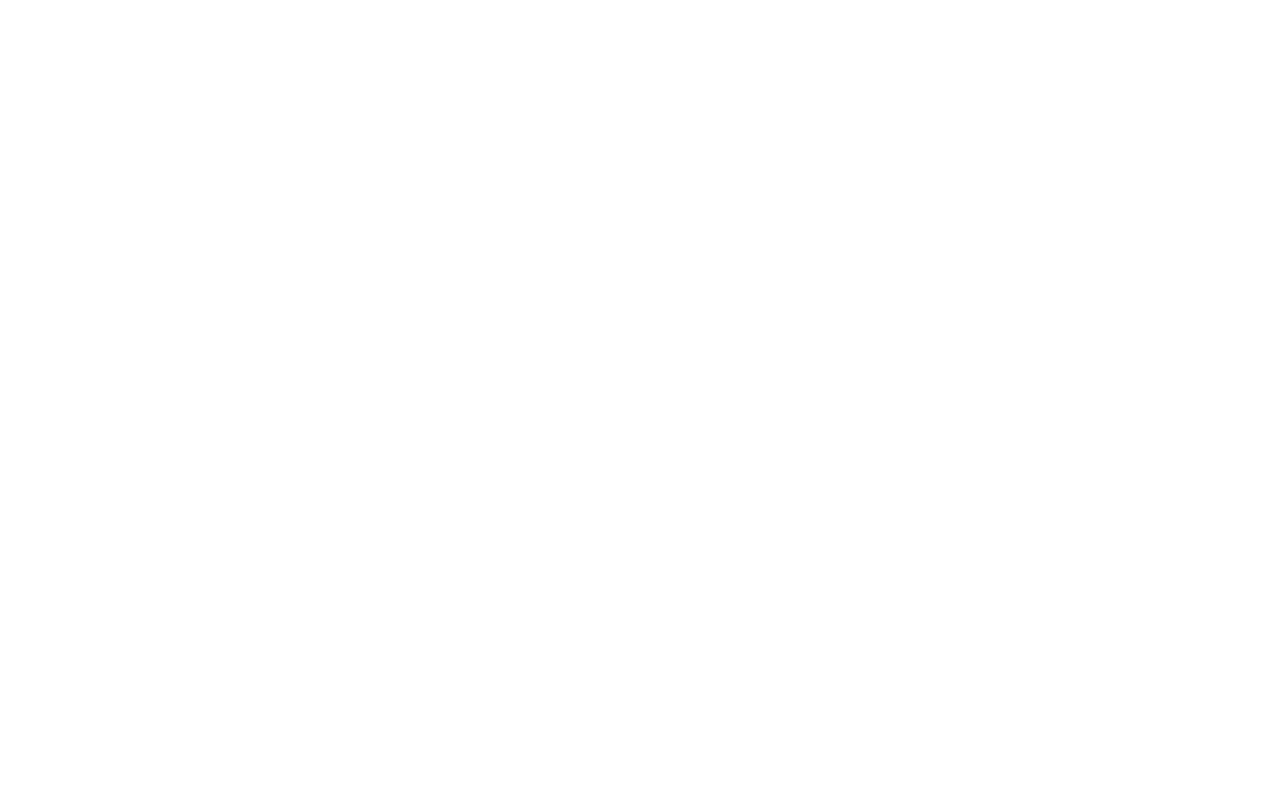
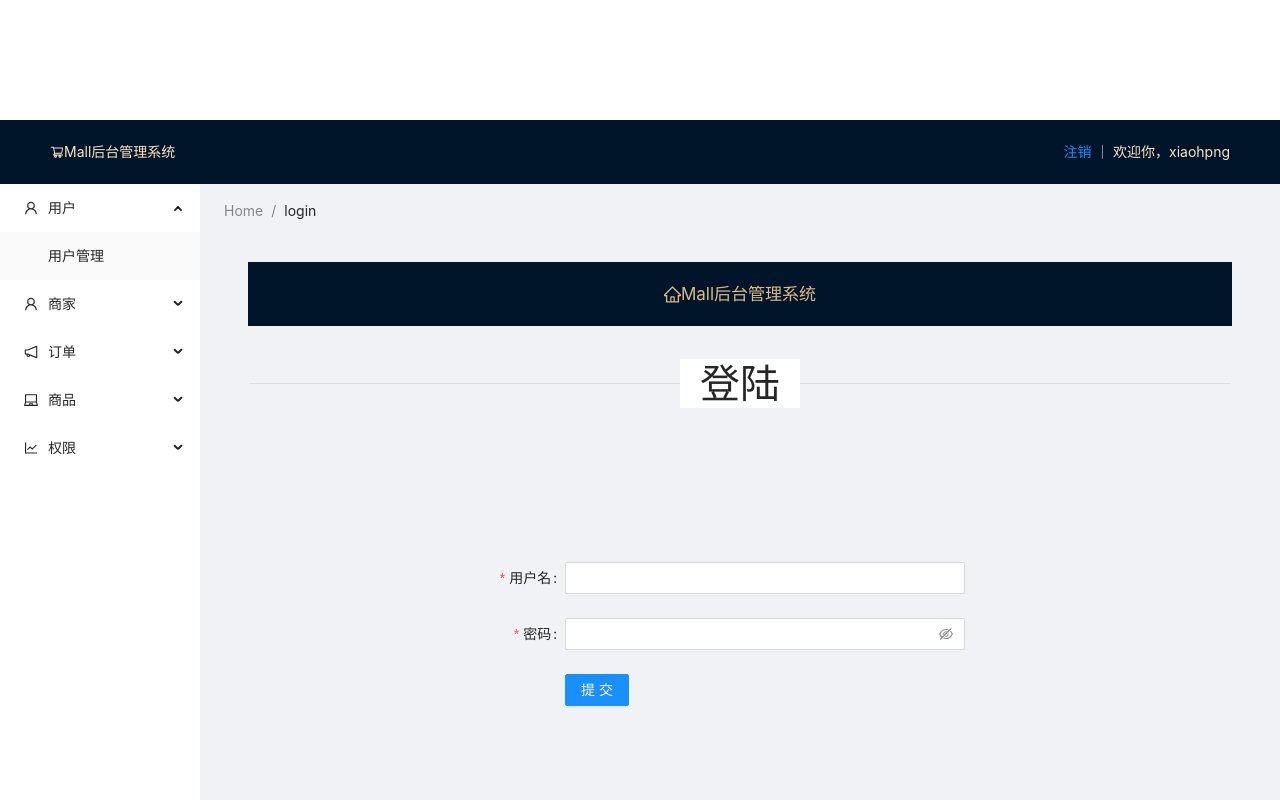
Before and after one commit to jonusis/forntend-mail-management, a React (Create React App) app: page /login in a window 1280 px wide. Shown: the part 680-1480 px from the top of the page. Before the commit the page ends 800 px from the top, so only its background shows below. Built offline with nearby package versions, Linux system fonts and the light colour scheme.

Commit message:
feat: structor

```diff
--- a/src/App.css
+++ b/src/App.css
@@ -36,3 +36,20 @@
     transform: rotate(360deg);
   }
 }
+
+.loginMessage1{
+  color:bisque;
+}
+.loginMessage2{
+  float:right;
+  color:bisque;
+}
+.header{
+  height: 64px;
+  padding: 0 50px;
+  color: rgba(0, 0, 0, 0.85);
+  line-height: 64px;
+  display: flex;
+  justify-content: space-between;
+  background: #001529;
+}
--- a/src/App.tsx
+++ b/src/App.tsx
@@ -1,16 +1,26 @@
 import React from 'react';
-import {BrowserRouter,Routes, Route} from 'react-router-dom';
+import {BrowserRouter, Link, Routes, Route} from 'react-router-dom';
 import routes,{RouteMoudle} from './static/router/router';
+import { Breadcrumb, Button, Layout, Menu } from 'antd';
+import { UserOutlined, LaptopOutlined, NotificationOutlined, HomeOutlined, ShoppingCartOutlined, LineChartOutlined } from '@ant-design/icons';
+import Breadcrumbss from './static/compoments/breadcrumb/index';
+import Login from './model/login/index';
+import './App.css';
+const { SubMenu } = Menu;
+const { Content, Sider } = Layout;
 
-
-interface LoginState{
+interface AppState{
+  hasLogin: boolean
 }
-interface LoginProps{
+interface AppProps{
 }
 
-class App extends React.Component<LoginState,LoginProps>{
-    constructor(props: LoginProps){
+class App extends React.Component<AppProps,AppState>{
+    constructor(props: AppProps){
         super(props);
+        this.state = {
+          hasLogin: false,
+        }
     }
     GetRoute = (routes: RouteMoudle[],path:string, index: number):any => {
       let self = this;
@@ -28,11 +38,89 @@
     }
     render(){
       const route = this.GetRoute(routes,"",0);
-      console.log(route);
+      const {hasLogin} = this.state;
         return <BrowserRouter>
-          <Routes>
-            {route}
-          </Routes>
+        <Routes>
+          <Route path="/login" element={<Login/>} />
+        </Routes>
+        <Layout style={{ height: '100vh' }}>
+            <div className="header">
+              <div className="loginMessage1">
+                <ShoppingCartOutlined />
+                Mall后台管理系统
+              </div>
+              <div className="loginMessage2">
+                <Link to={`/login`} style={{ cursor: 'pointer' }}>注销</Link>
+                <span> ｜ 欢迎你，xiaohpng</span>
+              </div>
+            </div>
+            <Layout>
+              <Sider width={200} className="site-layout-background">
+                <Menu
+                  mode="inline"
+                  defaultSelectedKeys={['1']}
+                  defaultOpenKeys={['sub1']}
+                  style={{ height: '100%', borderRight: 0 }}
+                >
+                  <SubMenu key="sub1" icon={<UserOutlined />} title="用户">
+                    <Menu.Item key="1-1">
+                      <Link to={`/user/manage`}>用户管理</Link>
+                    </Menu.Item>
+                  </SubMenu>
+                  <SubMenu key="sub2" icon={<UserOutlined />} title="商家">
+                    <Menu.Item key="2-1">
+                      <Link to={`/user/manage`}>商家管理</Link>
+                    </Menu.Item>
+                  </SubMenu>
+                  <SubMenu key="sub3" icon={<NotificationOutlined />} title="订单">
+                    <Menu.Item key="3-1">
+                      <Link to={`/order/list`}>订单列表</Link>
+                    </Menu.Item>
+                    <Menu.Item key="3-2">
+                      <Link to={`/order/set`}>订单设置</Link>
+                    </Menu.Item>
+                    <Menu.Item key="3-3">
+                      <Link to={`/order/returnApply`}>退换货请求</Link>
+                    </Menu.Item>
+                  </SubMenu>
+                  <SubMenu key="sub4" icon={<LaptopOutlined />} title="商品">
+                    <Menu.Item key="4-1">
+                      <Link to={`/product/list`}>商品列表</Link>
+                    </Menu.Item>
+                    <Menu.Item key="4-2">
+                      <Link to={`/product/add`}>添加商品</Link>
+                    </Menu.Item>
+                    <Menu.Item key="4-3">
+                      <Link to={`/product/type`}>商品分类</Link>
+                    </Menu.Item>
+                  </SubMenu>
+                  <SubMenu key="sub5" icon={<LineChartOutlined />} title="权限">
+                    <Menu.Item key="5-1">
+                      <Link to={`/admin/manage`}>后台账户管理</Link>
+                    </Menu.Item>
+                    <Menu.Item key="5-2">
+                      <Link to={`/admin/setting`}>系统设置</Link>
+                    </Menu.Item>
+                  </SubMenu>
+                </Menu>
+              </Sider>
+              <Layout style={{ padding: '0 24px 24px' }}>
+                <Breadcrumbss/>
+                <Content
+                  className="site-layout-background"
+                  style={{
+                    padding: 24,
+                    margin: 0,
+                    minHeight: 280,
+                  }}
+                >
+                  <Routes>
+                    {route}
+                  </Routes>
+                </Content>
+              </Layout>
+            </Layout>
+          </Layout>
         </BrowserRouter>
     }
 }
--- a/src/index.css
+++ b/src/index.css
@@ -13,3 +13,20 @@
   font-family: source-code-pro, Menlo, Monaco, Consolas, 'Courier New',
     monospace;
 }
+
+.loginMessage1{
+  color:bisque;
+}
+.loginMessage2{
+  float:right;
+  color:bisque;
+}
+.header{
+  height: 64px;
+  padding: 0 50px;
+  color: rgba(0, 0, 0, 0.85);
+  line-height: 64px;
+  display: flex;
+  justify-content: space-between;
+  background: #001529;
+}
--- a/src/model/detail/index.tsx
+++ /dev/null
@@ -1,22 +0,0 @@
-import React from 'react';
-import { Button } from 'antd';
-
-interface LoginState{
-
-}
-interface LoginProps{
-
-}
-
-class Detail extends React.Component<LoginState,LoginProps>{
-    constructor(props: LoginProps){
-        super(props);
-        this.state = {
-
-        };
-    }
-    render(){
-        return <div>detail</div>
-    }
-}
-export default Detail;
--- a/src/model/login/index.css
+++ b/src/model/login/index.css
@@ -13,10 +13,11 @@
     margin-right: 150px;
 }
 .Header{
-    min-height:150px;
+    min-height:64px;
     width: 100%;
-    background:#fceaee;
-    font-size: 30px;
+    background:#001529;
+    font-size: 17px;
+    color:burlywood;
     display: flex;
     justify-content: center;
     align-items: center;
--- a/src/model/login/index.tsx
+++ b/src/model/login/index.tsx
@@ -1,7 +1,7 @@
 import React from 'react';
 import { Form, Input, Button, Checkbox, Divider, FormInstance } from 'antd';
 import './index.css';
-import {MailOutlined} from '@ant-design/icons';
+import {HomeOutlined} from '@ant-design/icons';
 import {UserLogin} from '../../static/request/login'
 interface LoginState{
 }
@@ -42,8 +42,8 @@
         return(
         <div className="LoginForm">
             <div className="Header">
-            <MailOutlined />
-                Mail后台管理系统
+            <HomeOutlined />
+                Mall后台管理系统
             </div>
             <div className="title-line">
                 <span className="tit">登陆</span>
--- /dev/null
+++ b/src/static/compoments/breadcrumb/index.tsx
@@ -0,0 +1,30 @@
+import React from 'react';
+import ReactDOM from 'react-dom';
+import 'antd/dist/antd.css';
+import { Route, Routes, Link, useLocation } from 'react-router-dom';
+import { Breadcrumb, Alert } from 'antd';
+
+
+export default function Breadcrumbss(){
+  const location = useLocation();
+  const pathSnippets = location.pathname.split('/').filter(i => i);
+  const extraBreadcrumbItems = pathSnippets.map((_, index) => {
+    const url = `/${pathSnippets.slice(0, index + 1).join('/')}`;
+    const strurl = url.substr(url.lastIndexOf('/') + 1,url.length);
+    return (
+      <Breadcrumb.Item key={url}>
+        <Link to={url}>{strurl}</Link>
+      </Breadcrumb.Item>
+    );
+  });
+  const breadcrumbItems = [
+    <Breadcrumb.Item key="home">
+      <Link to="/">Home</Link>
+    </Breadcrumb.Item>,
+  ].concat(extraBreadcrumbItems);
+  return (
+    <Breadcrumb style={{ margin: '16px 0' }}>
+      {breadcrumbItems}
+      </Breadcrumb>
+  );
+};
```
Also changed, not shown: src/static/router/router.ts (+8 -5 lines), 1 other file (tests, documents, lock files or other folders).
